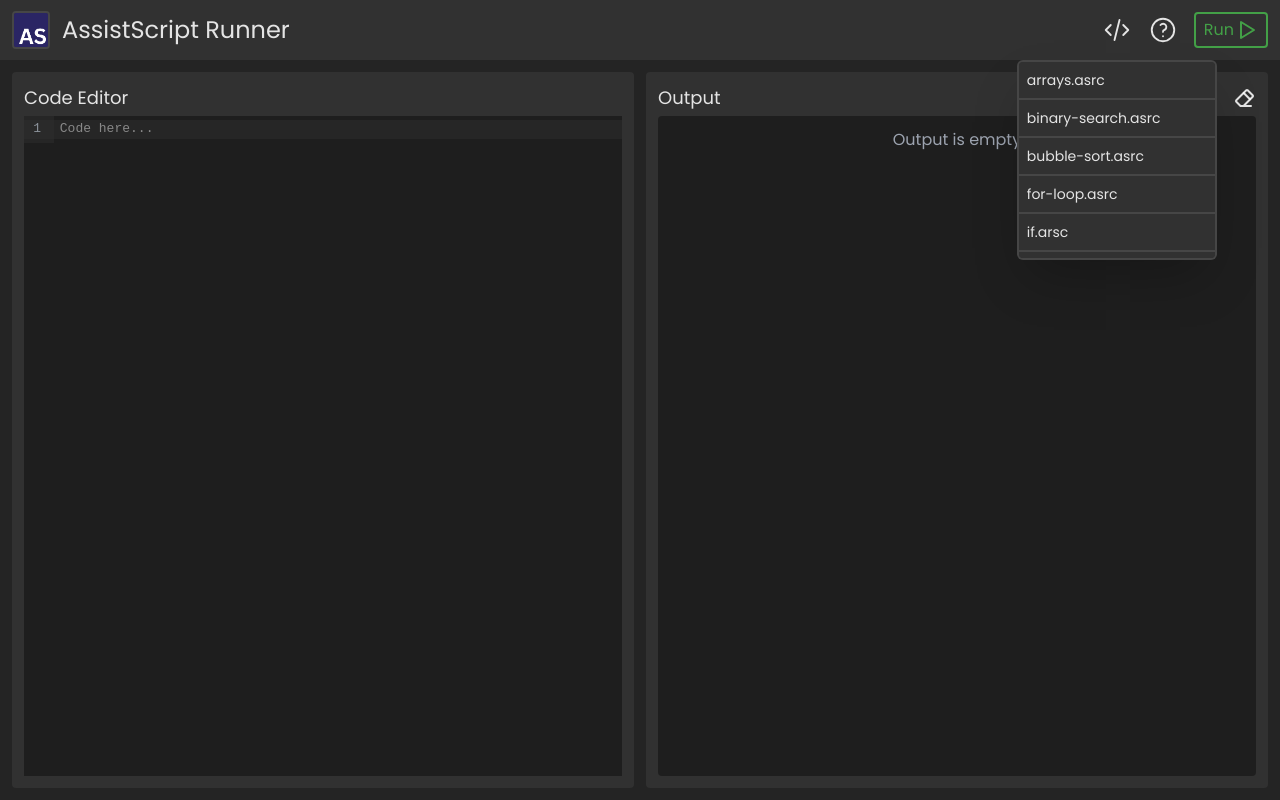
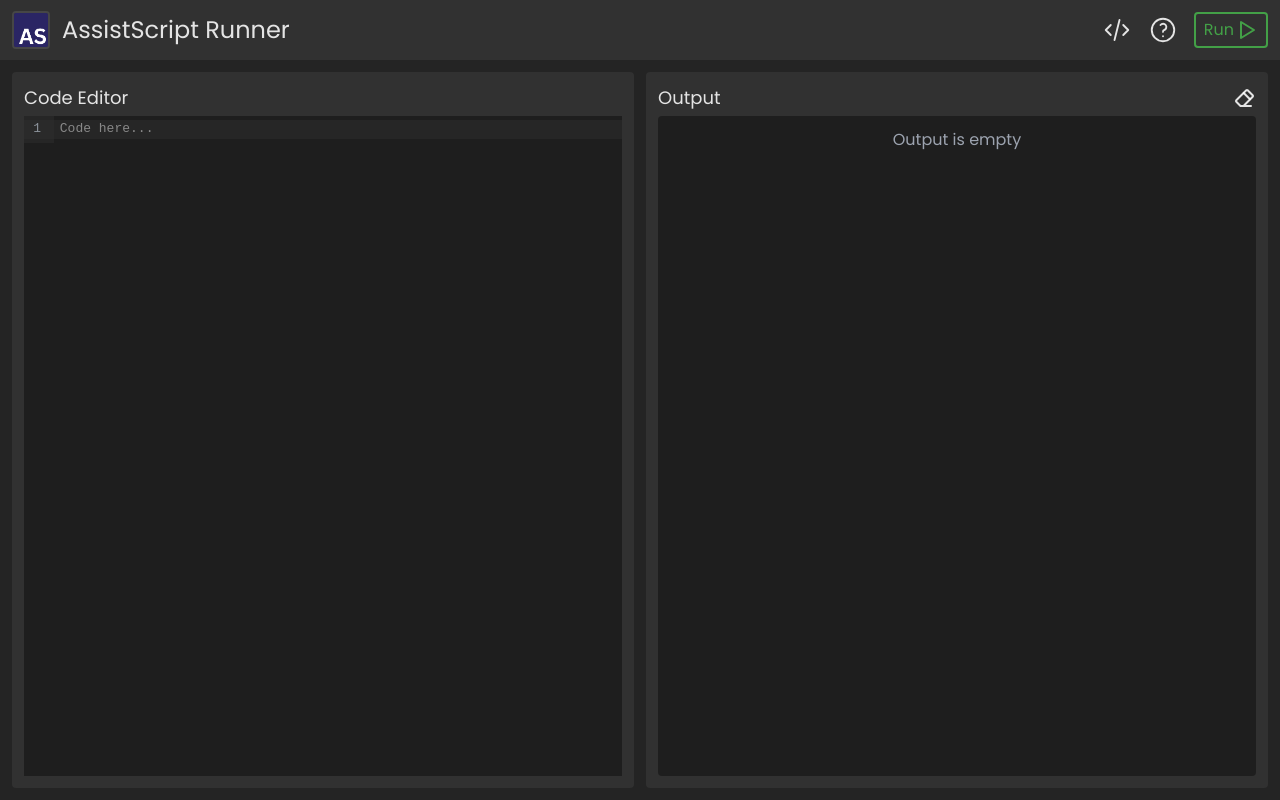
Before and after one commit to fbn776/AssistScript-editor, a React (Vite) app: page / in a window 1280 px wide. Built offline with nearby package versions, Linux system fonts and the light colour scheme; what assistscript would draw is missing.

Commit message:
fix: fixed an issue where code was not executing

```diff
--- a/src/component/Editor.tsx
+++ b/src/component/Editor.tsx
@@ -22,6 +22,7 @@ function Editor({isMobile}: { isMobile: boolean }) {
             }
 
             const data = await response.text();
+            codeValue.current = data;
             setCode(data);
             setLoading(false);
         }
--- a/src/component/Header.tsx
+++ b/src/component/Header.tsx
@@ -50,7 +50,7 @@ export function Header() {
                 </button>
                 <menu
                     ref={menuRef}
-                    className="absolute overflow-y-auto overflow-x-hidden text-ellipsis w-[200px] divide-y-2 divide-white divide-opacity-10 h-fit max-h-[200px] top-[45px] left-[calc(50%-100px)] border-2 border-white border-opacity-10 rounded-md shadow-2xl z-[9999999999] bg-[#313131] "
+                    className="hidden absolute overflow-y-auto overflow-x-hidden text-ellipsis w-[200px] divide-y-2 divide-white divide-opacity-10 h-fit max-h-[200px] top-[45px] left-[calc(50%-100px)] border-2 border-white border-opacity-10 rounded-md shadow-2xl z-[9999999999] bg-[#313131] "
                 >
                     {
                         samples.map((sample, index) =>
```
